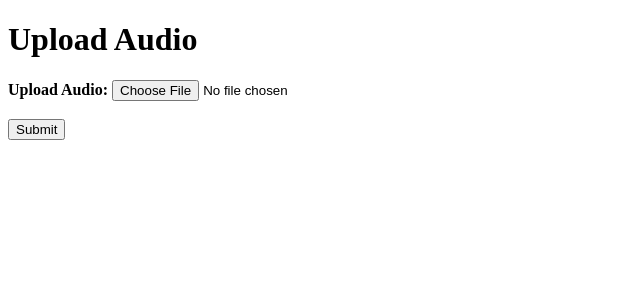
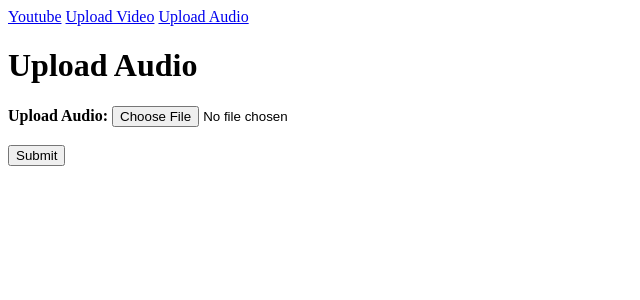
Before and after one commit to VineetRoy1106/speech-to-text-whisper-v3, a Django app: page / in a window 1280 px wide. Shown: the top 300 px of the page, without its empty margins (0-640 px from the left). Run offline with Django 5.2, Linux system fonts and the light colour scheme.

Commit message:
final commit

```diff
--- a/templates/base.html
+++ b/templates/base.html
@@ -6,6 +6,11 @@
     <title>Document</title>
 </head>
 <body>
+    <nav>
+        <a href="http://3.234.240.247:8000/youtube/">Youtube</a>
+        <a href="http://3.234.240.247:8000/upload_video/">Upload Video</a>
+        <a href="http://3.234.240.247:8000/">Upload Audio</a>
+    </nav>
     {% block content %}
     {% endblock %}
 </body>
--- a/transcribe/forms.py
+++ b/transcribe/forms.py
@@ -1,4 +1,6 @@
 from django import forms
+
+
 
 class AudioUploadForm(forms.Form):
     audio_file = forms.FileField(label='Upload an audio file')
--- a/transcribe/urls.py
+++ b/transcribe/urls.py
@@ -8,4 +8,7 @@ urlpatterns = [
     path('transcribe', views.transcribe_audio, name='transcribe1'),
     path('youtube/', views.youtube_upload, name='youtube_upload'),
     path('youtube/transcribeyt', views.transcribe_youtube, name='transcribe_youtube'),
+    path('upload_video/', views.upload_video, name='upload_video'),
+    path('upload_video/video_to_audio', views.video_to_audio, name='video_to_audio')
+
 ]+ static(settings.MEDIA_URL, document_root=settings.MEDIA_ROOT)
--- a/transcribe/views.py
+++ b/transcribe/views.py
@@ -27,7 +27,11 @@ from django.shortcuts import render
 
 
 
+
 def upload_audio(request):
+    # form = AudioUploadForm()
+    # return render(request, 'upload_audio.html', {'form': form})
+    # form = AudioUploadForm()
     return render(request, 'upload_audio.html')
 
 def transcribe_audio(request):
@@ -40,19 +44,23 @@ def transcribe_audio(request):
                                         name=audio.name,
                                         file=audio
                                         )
+            # print(f"audio_file: {audio_file.name}")
+
+            # tc= TranscriberClass()
 
 
-            transcribed_text = transcriber(audio.name)['text']
+            transcribed_text = transcriber(f"media/{audio.name}")['text']
 
             print(f"Transcribed Text: {transcribed_text}")
 
-            os.remove(audio.name)
+            os.remove(f"media/{audio.name}")
 
             return render(request, 'success.html', {
                 "text":transcribed_text
             })
     except Exception as e:
         return HttpResponse(f"<h1>{e}")
+
 
 
 # ...
@@ -71,14 +79,16 @@ def transcribe_youtube(request):
 
             # Download audio from YouTube video
             yt = YouTube(youtube_url)
+
             print("Bhai request aa gyi..........")
+
             audio_stream = yt.streams.filter(only_audio=True).first()
             media_directory = "media/"
             os.makedirs(media_directory, exist_ok=True)
-            audio_file_path = f"{yt.title.replace('|', '_')}.mp3"
+            audio_file = f"{yt.title.replace('|', '_')}.mp3"
 
             # audio_stream.download(output_path="media/", filename=yt.title)
-            audio_stream.download(output_path="media/", filename=audio_file_path)
+            audio_stream.download(output_path="media/", filename=audio_file)
 
             # Save the audio file in the Document model
             print("Bhai bahut badia..........")
@@ -86,14 +96,113 @@ def transcribe_youtube(request):
             print("Bhai start transcribe..........")
 
             # Transcribe the audio
-            transcribed_text = transcriber(f"media/{audio_file_path}")['text']
+            transcribed_text = transcriber(f"media/{audio_file}")['text']
             print("Bhai hogaya transcribe..........")
 
             # Remove the downloaded audio file
-            os.remove(f"media/{audio_file_path}")
+            os.remove(f"media/{audio_file}")
 
             return render(request, 'success.html', {
                 "text": transcribed_text
             })
     except Exception as e:
         return HttpResponse(f"<h1>{e}</h1>")
+
+
+import moviepy.editor as mp
+
+def upload_video(request):
+    return render(request, 'video.html')
+
+import re
+
+def hi(request):
+    try:
+        if request.method == 'POST':
+            video = request.FILES["video"]
+            print(f"Video: {video}")
+
+
+            # Save the video file temporarily
+            video_file = Document.objects.create(
+                                        name=video.name,
+                                        file = video
+                                        )
+
+            print('starting video to audio')
+
+            video_path = os.path.join('media', video.name)
+            print(f"Video Path: {video_path}")
+            print( f"media/{video.name}")
+
+            # Convert the video to audio
+            clip = mp.VideoFileClip( f"media/{video.name}")
+            print("Accessed video")
+
+            clip.audio.write_audiofile(f"media/{video.name}")
+
+            print("audio mein convert hogayi")
+            # Transcribe the audio
+            transcribed_text = transcriber(f"media/{video.name}")['text']
+
+            print(f"Transcribed Text: {transcribed_text}")
+
+            # Remove the video and audio files
+
+            os.remove(f"media/{video.name}")
+
+            return render(request, 'success.html', {
+                "text":transcribed_text
+            })
+    except Exception as e:
+        return HttpResponse(f"<h1>{e}</h1>")
+
+import os
+from django.http import HttpResponse
+from django.shortcuts import render
+from moviepy.editor import VideoFileClip
+from pydub import AudioSegment
+
+def video_to_audio(request):
+    try:
+        if request.method == 'POST':
+            video = request.FILES["video"]
+            print(f"Video: {video}")
+
+            video = video.name.replace(' ', '_')
+
+            # Save the video file temporarily
+            video_file = Document.objects.create(
+                                        name=video.name,
+                                        file = video
+                                        )
+
+            video_path = f"media/{video.name}"
+
+            print('Starting video to audio')
+
+            print(f"media/{video.name}")
+
+            # Convert the video to audio
+            clip = VideoFileClip(video_path)
+            audio = clip.audio
+
+            # Write the audio file using 'mp3' codec
+            audio.write_audiofile(f"{video_path}.mp3", codec='mp3')
+
+            print("Audio conversion completed")
+
+            # Transcribe the audio (you need to implement your transcriber function)
+            transcribed_text = transcriber(f"{video_path}.mp3")['text']
+
+            print(f"Transcribed Text: {transcribed_text}")
+
+            # Remove the video and audio files
+            os.remove(video_path)
+            os.remove(f"{video_path}.mp3")
+
+            return render(request, 'success.html', {
+                "text": transcribed_text
+            })
+    except Exception as e:
+        return HttpResponse(f"<h1>{e}</h1>")
--- a/yourproject/settings.py
+++ b/yourproject/settings.py
@@ -26,7 +26,9 @@ SECRET_KEY = 'django-insecure-vnaouh30sr@ei$+qc=&_uw&(i2tmjzp!eiqzcblx%!&^^m))kd
 # SECURITY WARNING: don't run with debug turned on in production!
 DEBUG = True
 
-ALLOWED_HOSTS = []
+ALLOWED_HOSTS = [
+    "3.234.240.247"
+]
 
 # middleware.py
 
```
Also changed, not shown: templates/video.html (added, +20 -0 lines), db.sqlite3, 4 other files.
